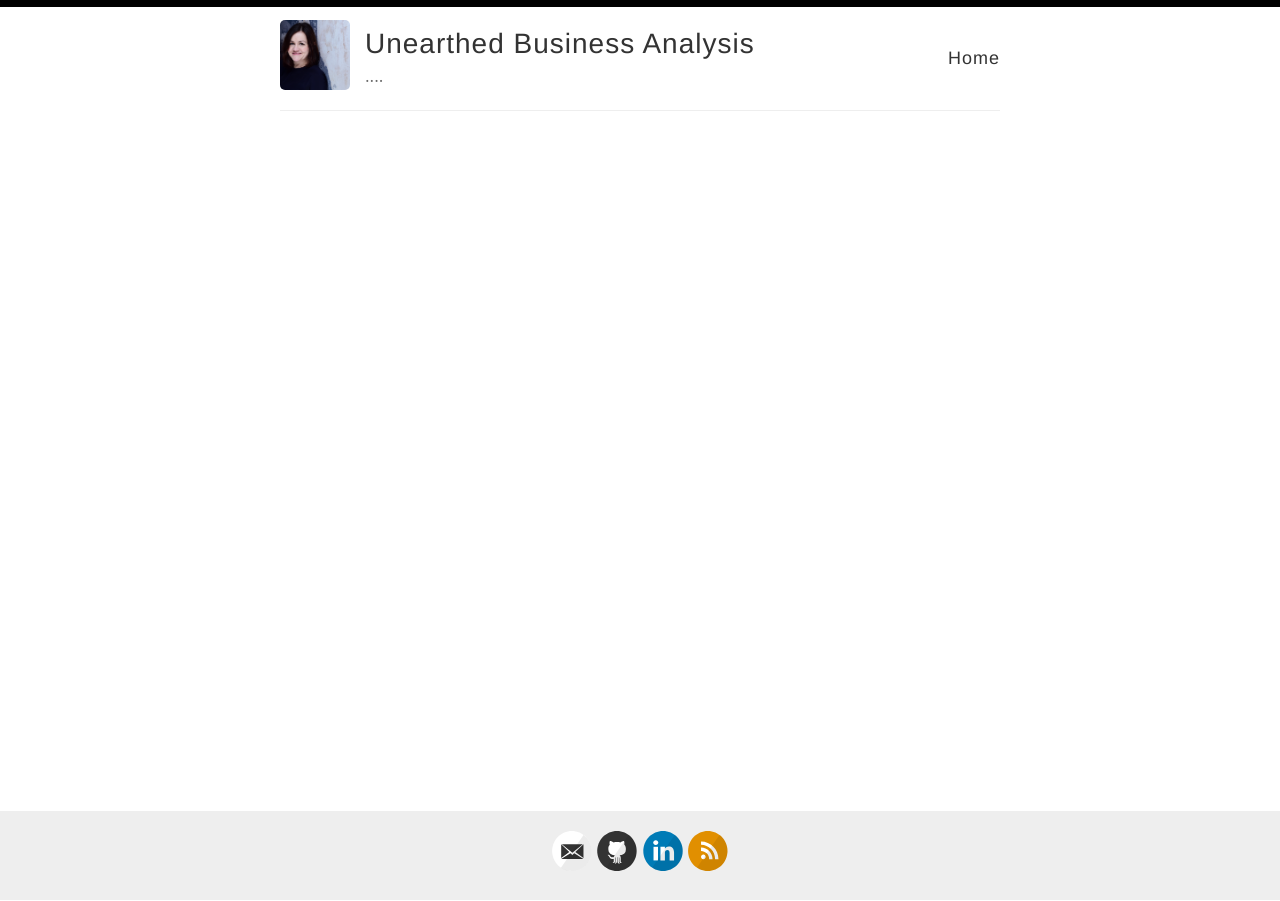
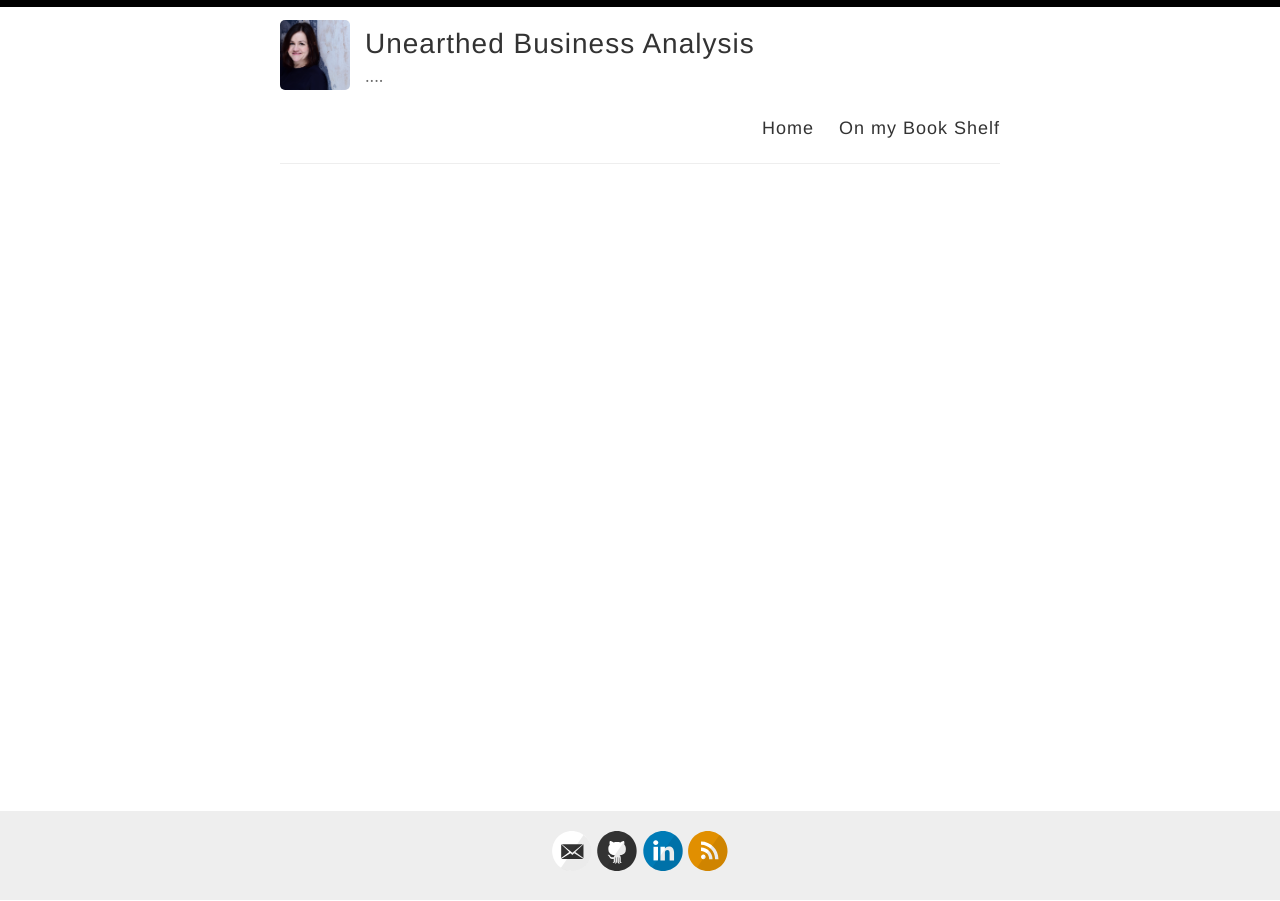
Before and after one commit to noldorf/unearthedBA, a Jekyll site: the page built from index.html, in a window 1280 px wide. Built offline with Jekyll 4.4.1, drawn with Linux system fonts in a browser that asks for light colours; the list of posts is cut into pages by our own code.

Commit message:
Adding On my Book Shelf page

```diff
--- a/_layouts/default.html
+++ b/_layouts/default.html
@@ -28,6 +28,7 @@
 
             <nav>
               <a href="{{ site.baseurl }}/">Home</a>
+              <a href="{{ site.baseurl }}/">On my Book Shelf</a>
             </nav>
           </header>
         </div>
```
